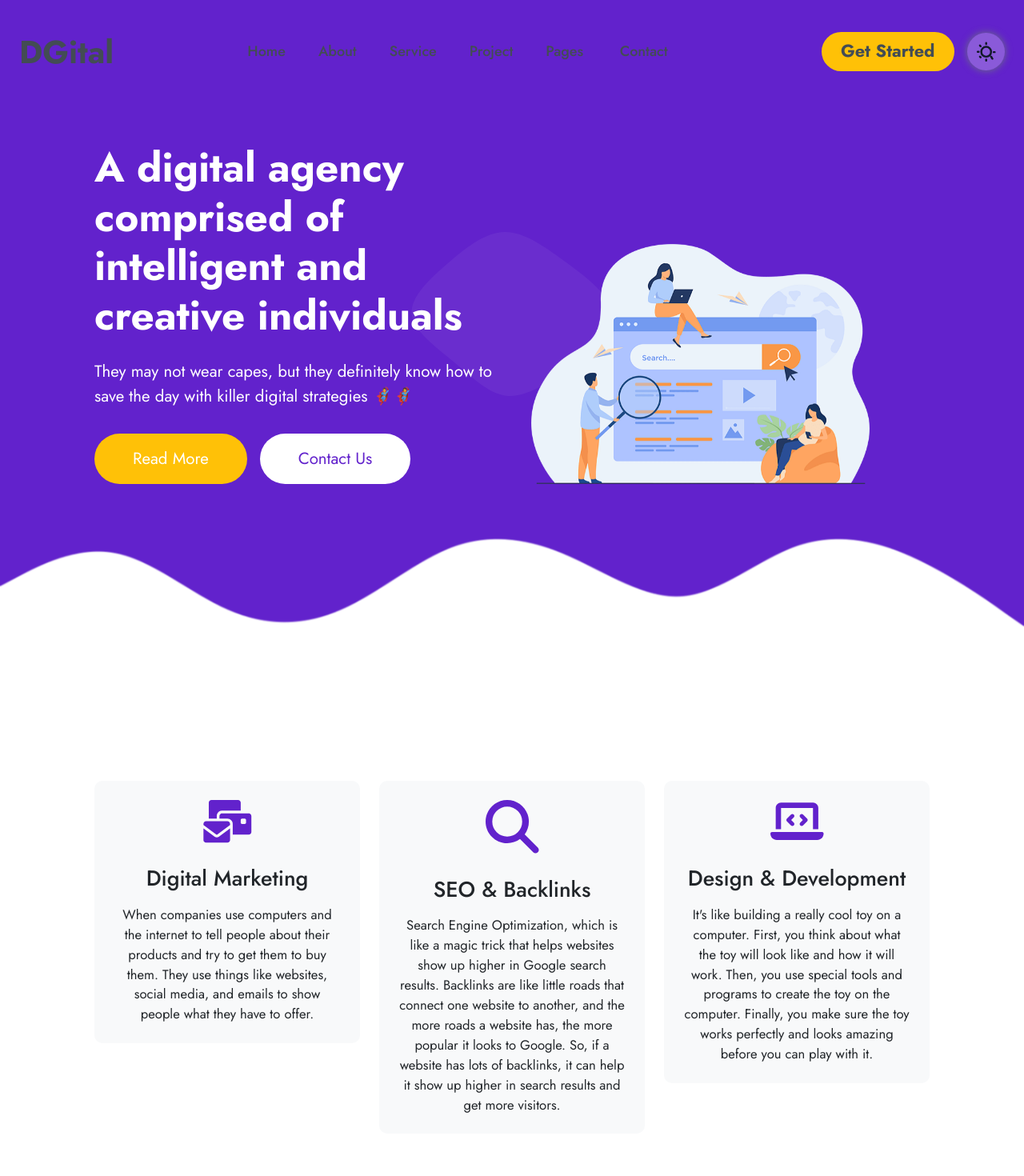
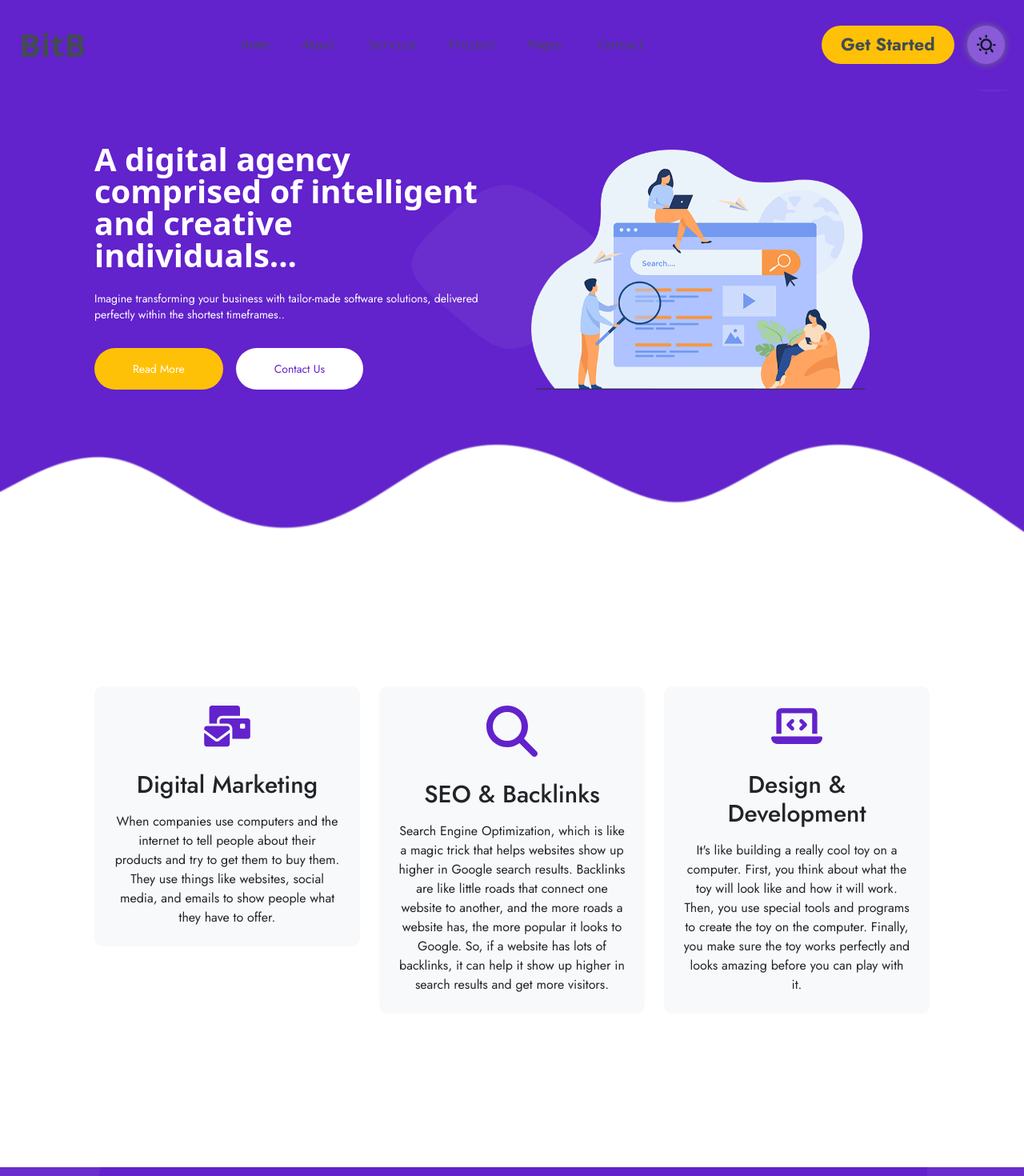
Before and after one commit to BitBarricade/webpage-next, a Next.js app: page /about in a window 1280 px wide. Shown: the top 1470 px of the page at 80% size. Built offline with nearby package versions, Linux system fonts and the light colour scheme.

Commit message:
navbarstyle

```diff
--- a/src/components/Feature/Feature.module.css
+++ b/src/components/Feature/Feature.module.css
@@ -41,21 +41,21 @@
 @media (min-width: 920px)
 {
     .featureItem {
-        font-size: 1.3vw;
+        font-size: 1rem;
     }
 
     .Title {
-        font-size: 2.1vw;
+        font-size: 1.875rem;
     }
 }
 
 @media (min-width: 1400px)
 {
     .featureItem {
-        font-size: 1.2vw;
+        font-size: 1.4rem;
     }
 
     .Title {
-        font-size: 2vw;
+        font-size: 1.5rem;
     }
 }
--- a/src/components/Footer/Footer.tsx
+++ b/src/components/Footer/Footer.tsx
@@ -48,13 +48,13 @@ const Footer: React.FC = () => {
               support@bitbarricade.in
             </p>
             <div className="d-flex pt-2">
-              <a href="#" className={`btn btn-outline-light ${Styles.btnSocial}`}>
+              <a href="https://x.com/_BitBarricade_?t=Ac7rAPWZy35R6pcfKX0BIg&s=09" className={`btn btn-outline-light ${Styles.btnSocial}`}>
                 <FontAwesomeIcon icon={faTwitter} style={{width: "1em", display: "inline"}}/>
               </a>
               <a href="#" className={`btn btn-outline-light ${Styles.btnSocial}`}>
                 <FontAwesomeIcon icon={faFacebookF} style={{width: "1em", display: "inline"}}/>
               </a>
-              <a href="#" className={`btn btn-outline-light ${Styles.btnSocial}`}>
+              <a href="https://www.instagram.com/bitbarricade?igsh=MXVjcWQ1Ynl3eGsxeQ==" className={`btn btn-outline-light ${Styles.btnSocial}`}>
                 <FontAwesomeIcon icon={faInstagram} style={{width: "1em", display: "inline"}}/>
               </a>
               <a href="#" className={`btn btn-outline-light ${Styles.btnSocial}`}>
--- a/src/components/Hero/Hero.module.css
+++ b/src/components/Hero/Hero.module.css
@@ -53,6 +53,9 @@
 }
 
 .TextLg {
+
+
+    font-family: ui-sans-serif, system-ui, sans-serif, "Apple Color Emoji", "Segoe UI Emoji", "Segoe UI Symbol", "Noto Color Emoji";
     animation-duration: 1s;
     animation-fill-mode: both;
     animation-name: slideInDown;
@@ -61,6 +64,9 @@
 }
 
 .TextSm {
+
+
+
     animation-duration: 1s;
     animation-fill-mode: both;
     animation-name: slideInDown;
@@ -150,11 +156,13 @@
 @media (min-width: 1200px)
 {
  .TextLg {
-    font-size: 4vw;
+    font-size: 2.5rem; /* 24px */
+    line-height: 2.5rem;
  }
 
  .TextSm, .ReadMore, .ContactUs {
-    font-size: 1.6vw;
+    font-size: 0.875rem; /* 14px */
+    line-height: 1.25rem;
  }
 
  .Image {
--- a/src/components/Hero/Hero.tsx
+++ b/src/components/Hero/Hero.tsx
@@ -9,8 +9,8 @@ const Hero: React.FC = () => {
       <div className="container px-lg-5">
         <div className="row g-5 align-items-end">
           <div className="col-lg-6 text-center text-lg-start">
-            <h1 className={`text-white mb-4 ${Styles.TextLg}`}>A digital agency comprised of intelligent and creative individuals</h1>
-            <p className={`text-white pb-3 ${Styles.TextSm}`}>They may not wear capes, but they definitely know how to save the day with killer digital strategies 🦸‍♂️🦸‍♀️</p>
+            <h1 className={`text-white mb-4 ${Styles.TextLg}`}>A digital agency comprised of intelligent and creative individuals...</h1>
+            <p className={`text-white pb-3 ${Styles.TextSm}`}>Imagine transforming your business with tailor-made software solutions, delivered perfectly within the shortest timeframes..</p>
             <Link href="/login" className={`btn btn-secondary py-sm-3 px-sm-5 rounded-pill me-3 ${Styles.ReadMore}`}>Read More</Link>
             <Link href="/contact" className={`btn btn-light py-sm-3 px-sm-5 rounded-pill ${Styles.ContactUs}`}>Contact Us</Link>
           </div>
--- a/src/components/NavBar/NavBar.module.css
+++ b/src/components/NavBar/NavBar.module.css
@@ -11,9 +11,11 @@
 .navbarLight .navbarNav .navLink {
     position: relative;
     margin-right: 25px;
-    padding: 35px 0;
-    font-family: 'Jost', sans-serif;
-    font-size: 18px;
+    padding: 30px 0;
+    font-family: ui-monospace, SFMono-Regular, Menlo, Monaco, Consolas, "Liberation Mono", "Courier New", monospace;
+    font-size: 0.875rem; /* 14px */
+    line-height: 1.25rem;
+
     font-weight: 500;
     color: var(--navbar-color) !important;
     outline: none;
--- a/src/components/NavBar/NavBar.tsx
+++ b/src/components/NavBar/NavBar.tsx
@@ -30,7 +30,8 @@ const Navbar: React.FC = () => {
     return (
         <nav className={`navbar navbar-expand-lg px-4 px-lg-5 py-3 py-lg-0 ${isSticky ? Styles.stickyTop + " shadow-sm": ""} ${Styles.navbarLight} ${Styles.navbar}`}>
             <Link href="/" className={`navbar-brand p-0 ${Styles.navbarBrand}`}>
-                <h1 className="m-0">DGital</h1>
+            <h1 className="m-0 font-sans">BitB</h1>
+
                 {/* <Image
                     src="/img/logo/icon.nobg.png"
                     className="img-fluid flex-shrink-0"
--- a/src/components/Service/Service.tsx
+++ b/src/components/Service/Service.tsx
@@ -18,7 +18,7 @@ const services = [
     icon: faSearch,
     title: "SEO Optimization",
     description: "Dominate search results with our powerful SEO solutions.",
-    link: "#",
+    link: "https://framer.com/projects/Untitled--z76VROSZnFfl9xjjcSVY-hCKwK?node=nEnu85a9L",
   },
   {
     icon: faLaptopCode,
```
